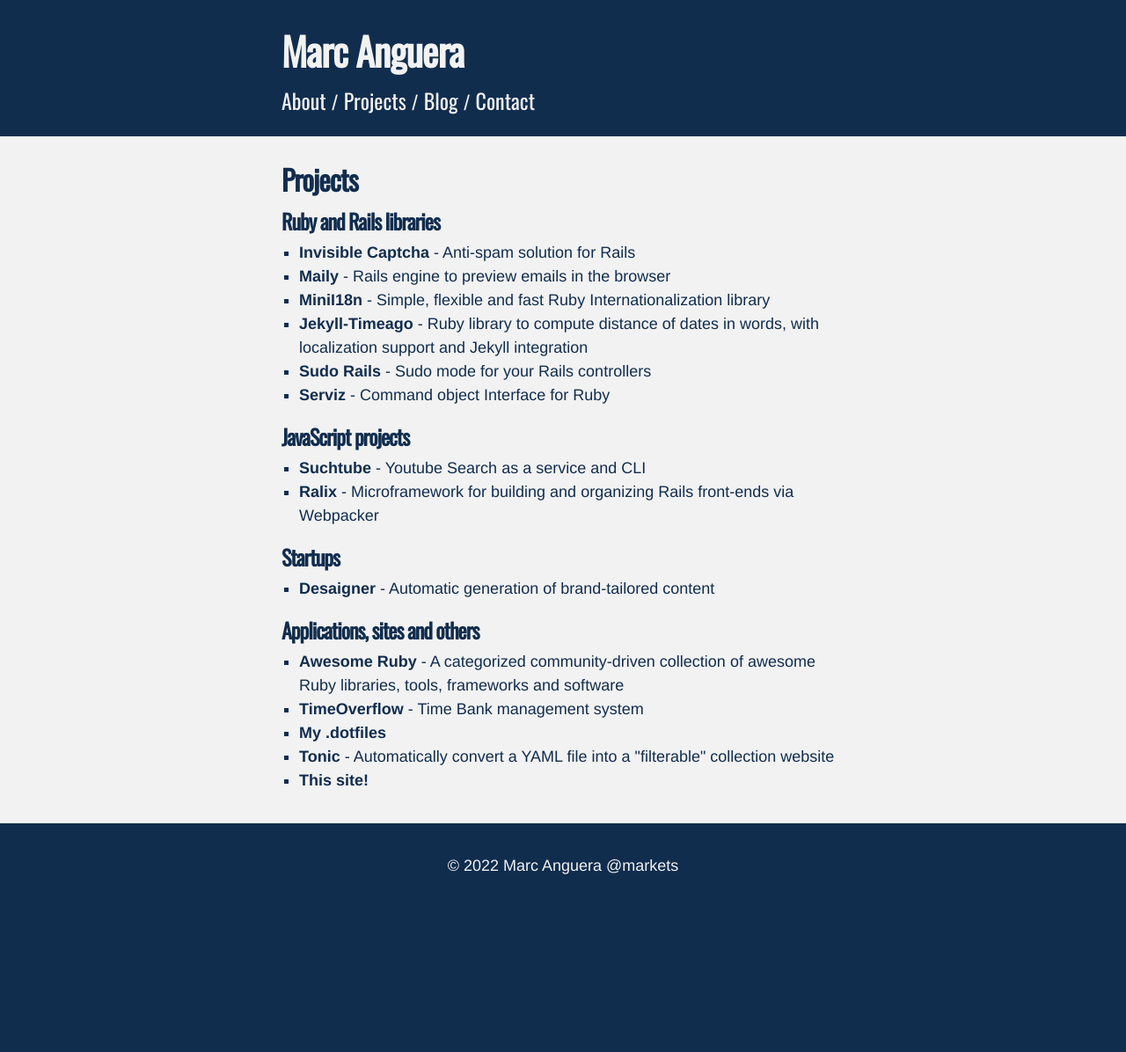
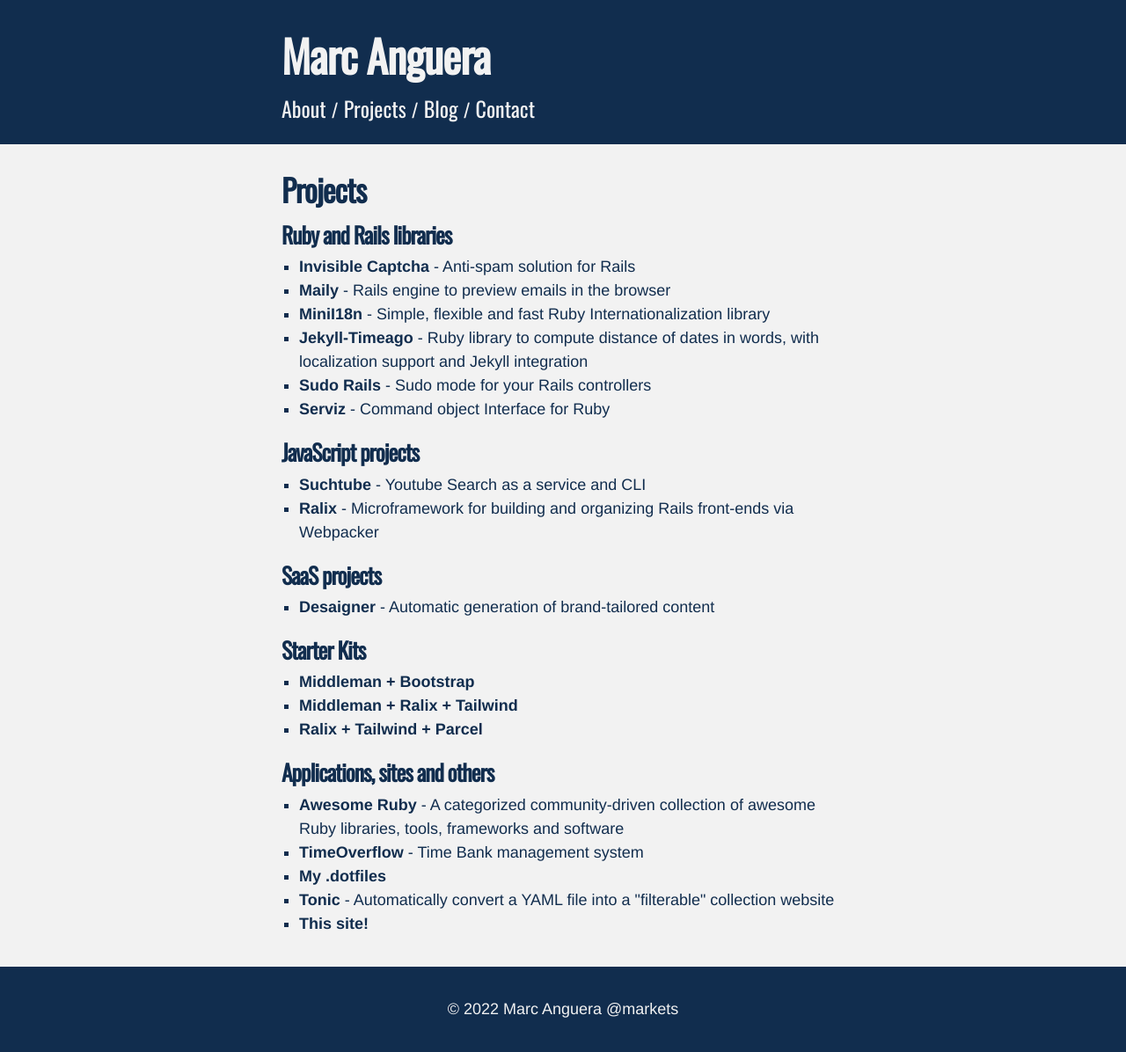
Before and after one commit to markets/markets.github.io, a Jekyll site: the page built from projects.html, in a window 1280 px wide. Shown: the whole page at 88% size. Built offline with Jekyll 4.4.1, drawn with Linux system fonts in a browser that asks for light colours; before the commit the page ends 1033 px from its top, so only the background shows below that.

Commit message:
add Starter Kits in /projects

```diff
--- a/css/styles.css
+++ b/css/styles.css
@@ -28,11 +28,11 @@ h1 {
 }
 
 h2 {
-  font-size: 2rem;
+  font-size: 2.2rem;
 }
 
 h3 {
-  font-size: 1.5rem;
+  font-size: 1.6rem;
 }
 
 a {
@@ -128,7 +128,7 @@ header a {
 }
 
 .main_header {
-  font-size: 44px;
+  font-size: 50px;
   font-weight: 700;
 }
 
--- a/projects.html
+++ b/projects.html
@@ -21,9 +21,16 @@ title: Projects
   <li><a href="https://github.com/ralixjs/ralix" target="_blank">Ralix</a> - Microframework for building and organizing Rails front-ends via Webpacker</li>
 </ul>
 
-<h3>Startups</h3>
+<h3>SaaS projects</h3>
 <ul>
   <li><a href="https://desaigner.com" target="_blank">Desaigner</a> - Automatic generation of brand-tailored content</li>
+</ul>
+
+<h3>Starter Kits</h3>
+<ul>
+  <li><a href="https://github.com/markets/middleman-bootstrap" target="_blank">Middleman + Bootstrap</a></li>
+  <li><a href="https://github.com/ralixjs/middleman-ralix-tailwind" target="_blank">Middleman + Ralix + Tailwind</a></li>
+  <li><a href="https://github.com/ralixjs/ralix-tailwind" target="_blank">Ralix + Tailwind + Parcel</a></li>
 </ul>
 
 <h3>Applications, sites and others</h3>
```
